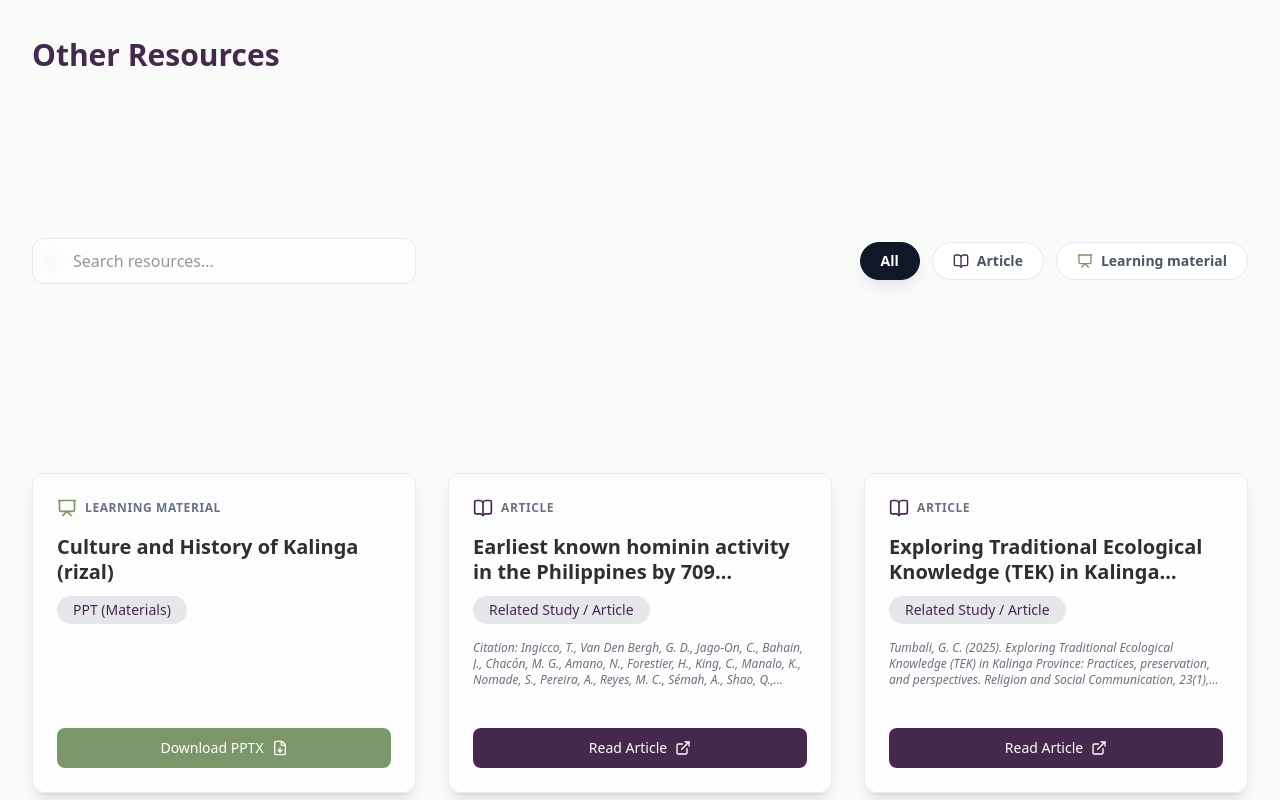
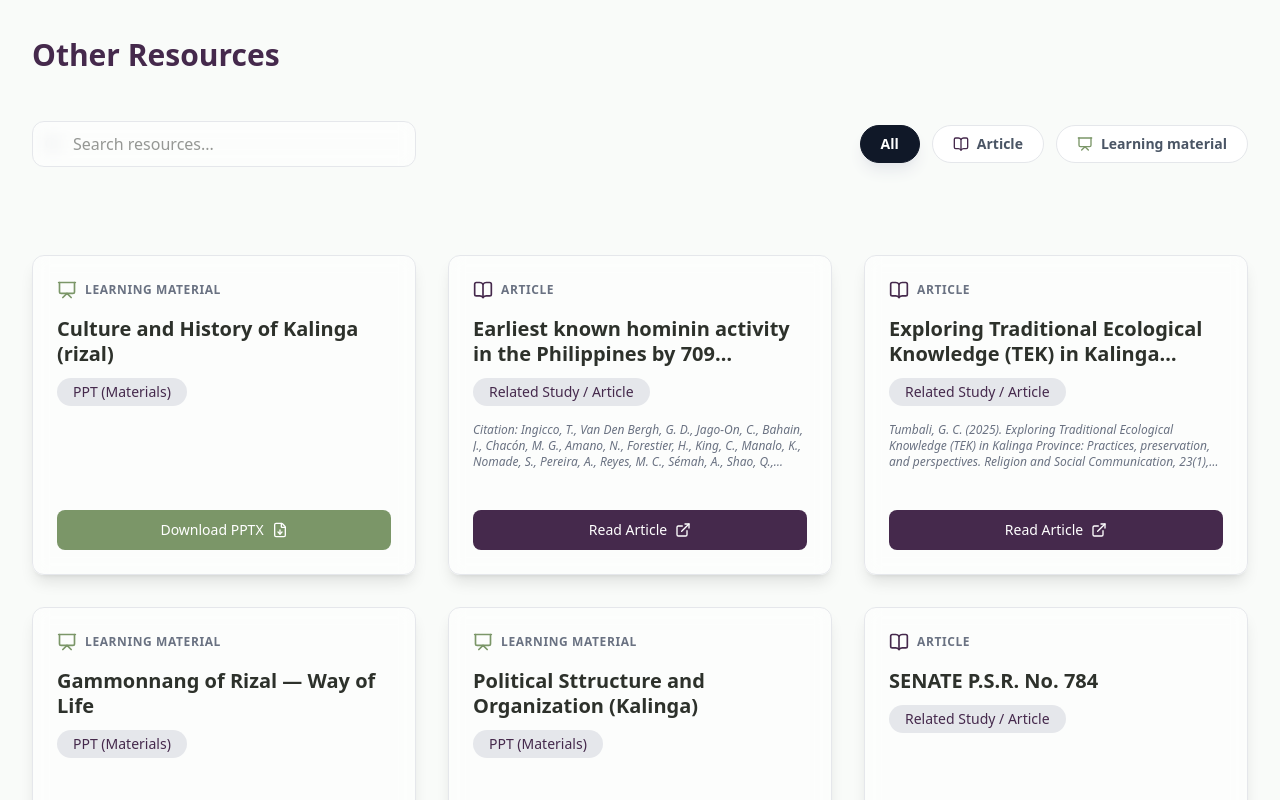
Before and after one commit to jrrd24/kalinga_thesis, a Next.js app: page /resources in a window 1280 px wide. Shown: the part 2100-2900 px from the top of the page. Built offline with nearby package versions, Linux system fonts and the light colour scheme.

Commit message:
fix: resources list layout

```diff
--- a/components/sections/ResourcesList.tsx
+++ b/components/sections/ResourcesList.tsx
@@ -25,8 +25,11 @@ const ResourcesList = () => {
   }, [searchQuery, selectedType]);
 
   return (
-    <SectionWithGrid id="article-list" title="Other Resources">
-      <div className="col-span-full mb-10 flex flex-col md:flex-row gap-6 items-center justify-between">
+    <SectionWithGrid
+      id="article-list"
+      title="Other Resources"
+      topContent={
+        <div className="col-span-full mb-10 flex flex-col md:flex-row gap-6 items-center justify-start md:justify-between">
           {/* Search Bar */}
           <div className="relative w-full md:w-96 group">
             <Search className="absolute left-3 top-1/2 -translate-y-1/2 w-4 h-4 text-gray-400 group-focus-within:text-brand transition-colors" />
@@ -74,7 +77,8 @@ const ResourcesList = () => {
             })}
           </div>
         </div>
-
+      }
+    >
       {/* Grid Results */}
       {filteredResources.length > 0 ? (
         filteredResources.map((item, index) => (
--- a/components/sections/SectionWithGrid.tsx
+++ b/components/sections/SectionWithGrid.tsx
@@ -8,6 +8,7 @@ type Props = {
   gridClass?: string;
   sectionWrapperClass?: string;
   children?: React.ReactNode;
+  topContent?: React.ReactNode;
   href?: string;
 };
 
@@ -18,6 +19,7 @@ const SectionWithGrid = ({
   gridClass = "grid grid-cols-1 md:grid-cols-2 lg:grid-cols-3",
   sectionWrapperClass = "bg-body-bg",
   children,
+  topContent,
   href,
 }: Props) => {
   const sectionId = id || title?.toLowerCase().replace(/\s+/g, "-");
@@ -45,6 +47,8 @@ const SectionWithGrid = ({
           )}
         </div>
 
+        {topContent && <div>{topContent}</div>}
+
         <div className={`${gridClass} auto-rows-fr gap-6 lg:gap-8`}>
           {children}
         </div>
```
Lines whose indentation alone changed are shown as unchanged.
